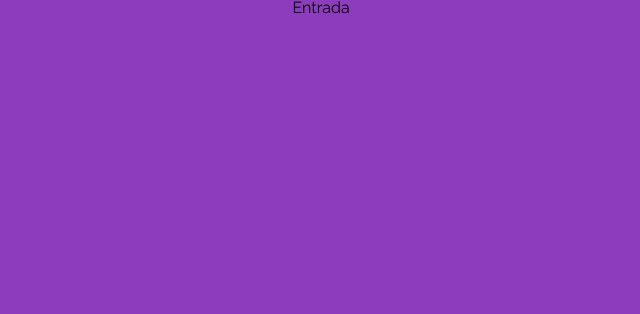
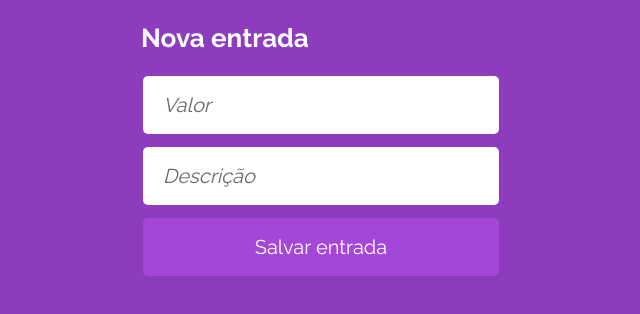
Before and after one commit to erickssguerra/projeto14-mywallet-front, a JavaScript app: page /entrada in a window 1280 px wide. Shown: the top 314 px of the page, without its empty margins (319-959 px from the left). Built offline with nearby package versions, Linux system fonts and the light colour scheme; a web font is replaced by a local one.

Commit message:
feat: static layouts pages (Deposit and Withdraw)

```diff
--- /dev/null
+++ b/src/assets/TransactionPageStyle.js
@@ -0,0 +1,19 @@
+
+import styled from "styled-components"
+
+const TransactionPageStyle = styled.div`
+display: flex;
+flex-direction: column;
+align-items: center;
+h1 {
+    display: flex;
+    width: 360px;
+    justify-content: space-between;
+    margin: 25px;
+    font-size: 26px;
+    font-weight: 700;
+    color: white;
+
+}
+`
+export default TransactionPageStyle
--- a/src/pages/DepositPage.js
+++ b/src/pages/DepositPage.js
@@ -1,9 +1,27 @@
+import TransactionPageStyle from "../assets/TransactionPageStyle"
 import FormStyle from "../assets/FormStyle"
 
 export default function DepositPage() {
     return (
-        <FormStyle>
-            Entrada
-        </FormStyle>
+        <TransactionPageStyle>
+            <h1>Nova entrada</h1>
+            <FormStyle>
+                <input
+                    type="text"
+                    placeholder="Valor"
+                    name="price"
+                    required
+                />
+                <input
+                    type="text"
+                    placeholder="Descrição"
+                    name="description"
+                    required
+                />
+                <button>
+                    Salvar entrada
+                </button>
+            </FormStyle>
+        </TransactionPageStyle>
     )
 }
--- a/src/pages/WithdrawPage.js
+++ b/src/pages/WithdrawPage.js
@@ -1,9 +1,27 @@
+import TransactionPageStyle from "../assets/TransactionPageStyle"
 import FormStyle from "../assets/FormStyle"
 
 export default function WithdrawPage() {
     return (
-        <FormStyle>
-            Saída
-        </FormStyle>
+        <TransactionPageStyle>
+            <h1>Nova saída</h1>
+            <FormStyle>
+                <input
+                    type="text"
+                    placeholder="Valor"
+                    name="price"
+                    required
+                />
+                <input
+                    type="text"
+                    placeholder="Descrição"
+                    name="description"
+                    required
+                />
+                <button>
+                    Salvar saída
+                </button>
+            </FormStyle>
+        </TransactionPageStyle>
     )
 }
```
